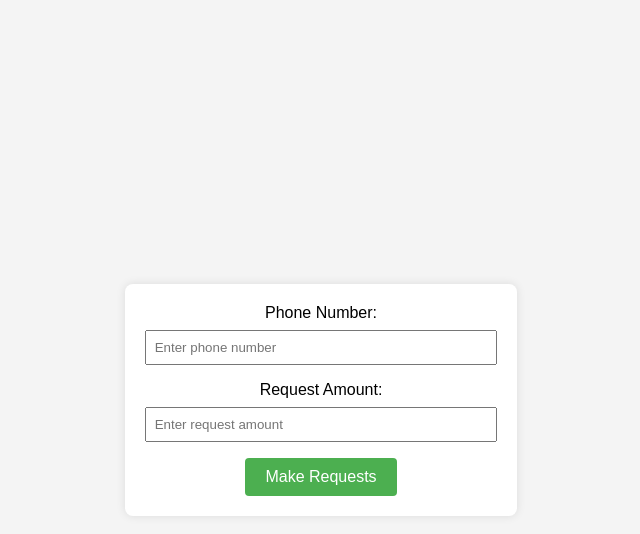
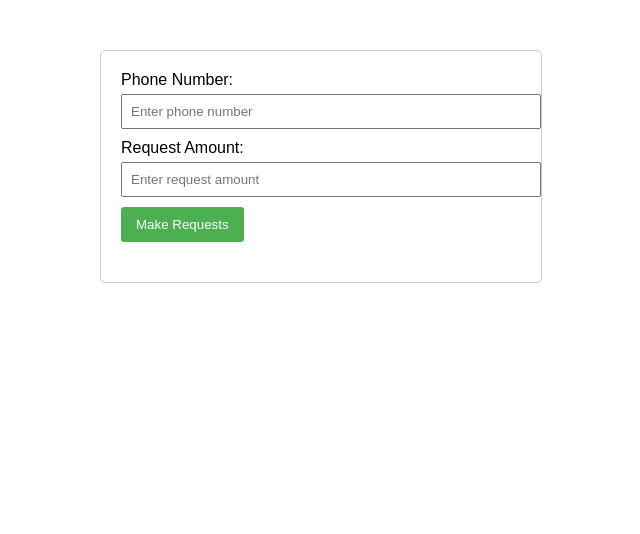
Before and after one commit to Mohammadullah91/Medico, a plain HTML site: page index.html in a window 1280 px wide. Shown: the whole page, without its empty margins (319-959 px from the left). Drawn offline with Linux system fonts and the light colour scheme.

Commit message:
Update styles.css

```diff
--- a/styles.css
+++ b/styles.css
@@ -1,43 +1,39 @@
 body {
   font-family: Arial, sans-serif;
-  background-color: #f4f4f4;
-  margin: 0;
-  display: flex;
-  align-items: center;
-  justify-content: center;
-  height: 100vh;
 }
 
 .container {
-  background-color: #fff;
+  max-width: 400px;
+  margin: 50px auto;
   padding: 20px;
-  border-radius: 8px;
-  box-shadow: 0 0 10px rgba(0, 0, 0, 0.1);
-  text-align: center;
+  border: 1px solid #ccc;
+  border-radius: 5px;
 }
 
 label {
   display: block;
-  margin-bottom: 8px;
+  margin-bottom: 5px;
 }
 
 input {
   width: 100%;
   padding: 8px;
-  margin-bottom: 16px;
-  box-sizing: border-box;
+  margin-bottom: 10px;
 }
 
 button {
-  background-color: #4caf50;
-  color: #fff;
+  background-color: #4CAF50;
+  color: white;
+  padding: 10px 15px;
   border: none;
-  padding: 10px 20px;
-  border-radius: 4px;
+  border-radius: 3px;
   cursor: pointer;
-  font-size: 16px;
 }
 
 button:hover {
   background-color: #45a049;
 }
+
+#requestsLog {
+  margin-top: 20px;
+}
```
